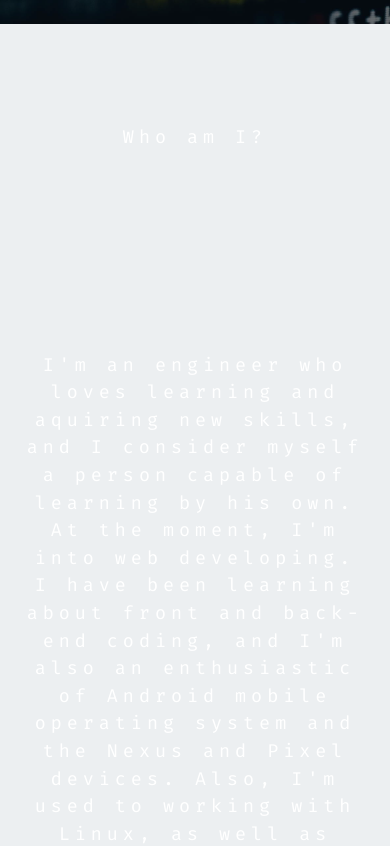
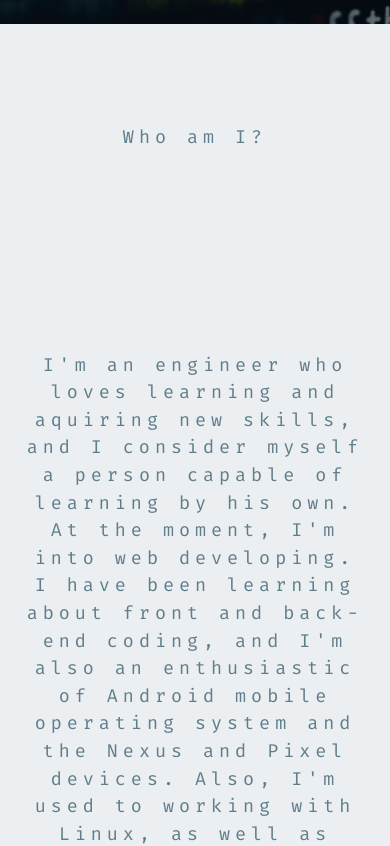
Before and after one commit to jonathandanielcr/jonathandanielcr.github.io, a plain HTML site: page index.html in a window 390 px wide. Shown: the part 820-1666 px from the top of the page. Drawn offline with nearby package versions, Linux system fonts and the light colour scheme; a web font is replaced by a local one.

Commit message:
Font Colour fixed

```diff
--- a/css/style.css
+++ b/css/style.css
@@ -213,7 +213,7 @@
     font-family: 'Fira Mono', monospace;
     font-size: 1.15em;
     text-align: center;
-    color: #fff;
+    color: #607D8B;
     margin: 100px 5%;
     letter-spacing: 5px;
     line-height: 1.5em;
```
